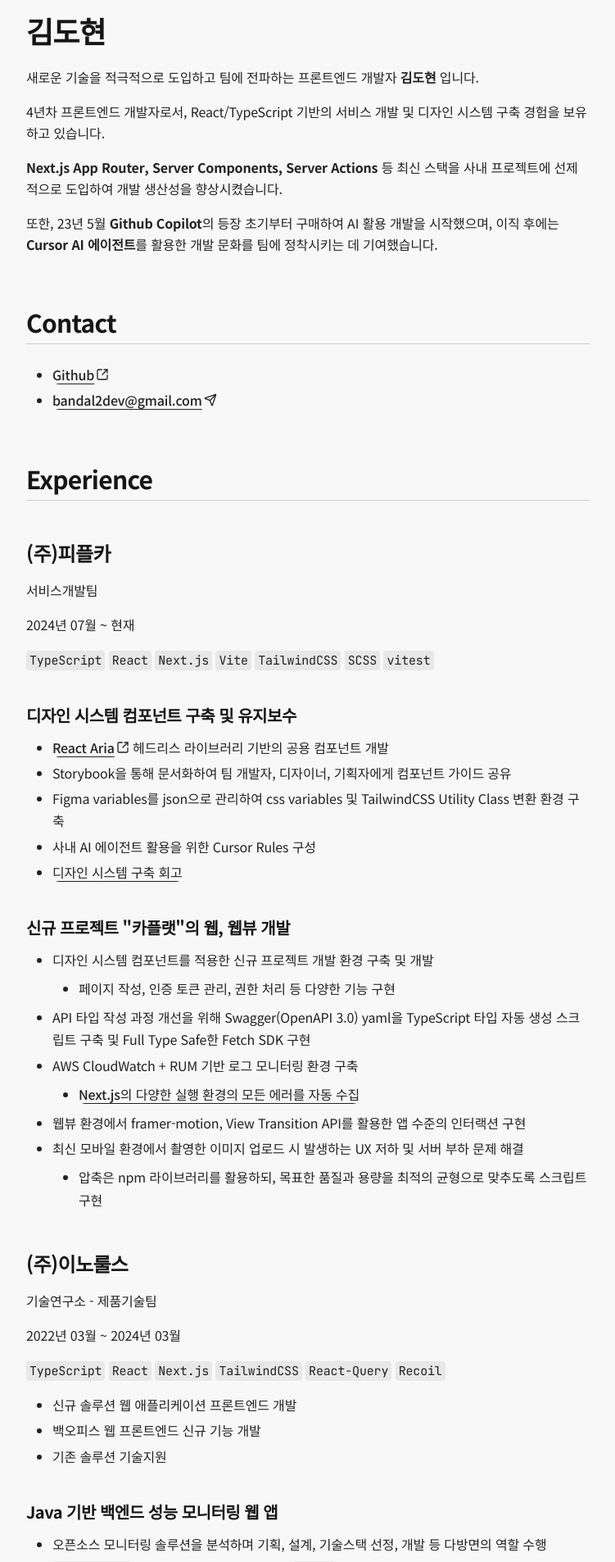
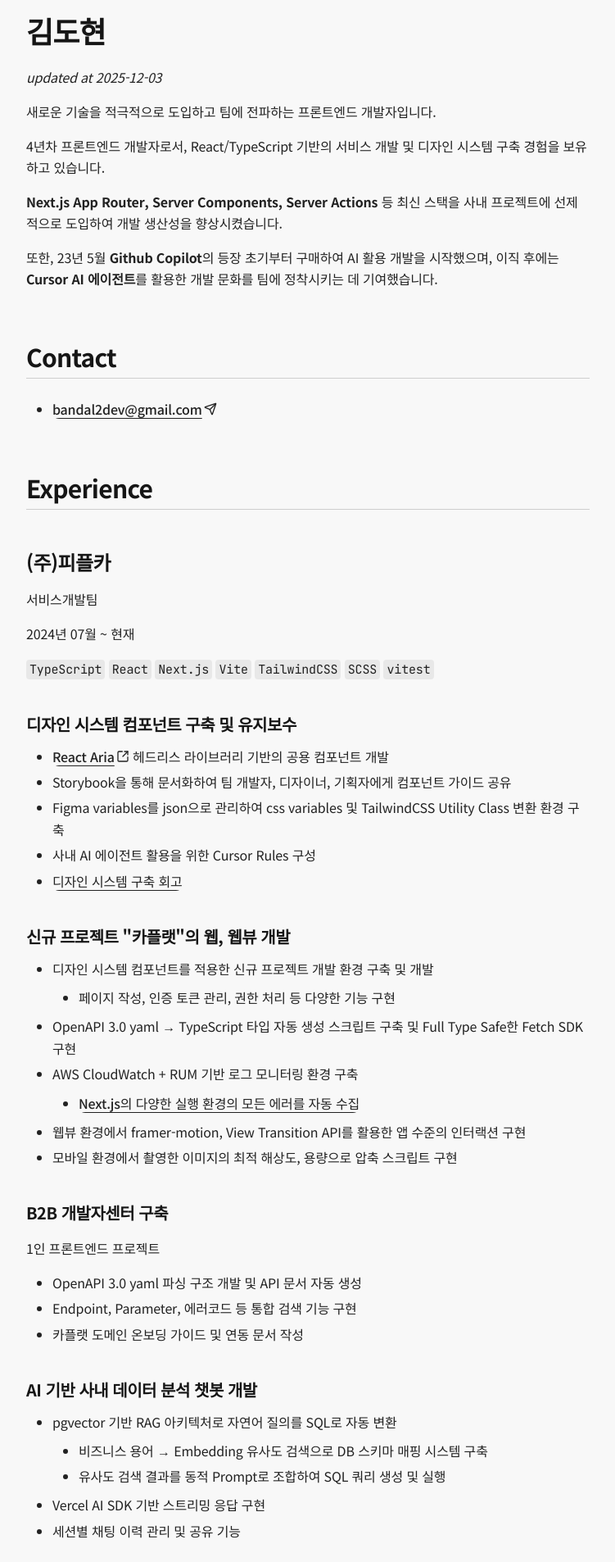
Before and after one commit to kdh379/bandal.dev, a Next.js app: page /about in a window 1280 px wide. Shown: the part 120-2026 px from the top of the page at 82% size, without its empty margins (264-1015 px from the left). Built offline with nearby package versions, Linux system fonts and the light colour scheme.

Commit message:
docs: about

```diff
--- a/src/app/about/page.mdx
+++ b/src/app/about/page.mdx
@@ -1,11 +1,13 @@
 export const meta = {
   title: "About",
-  date: "2025-09-10",
+  date: "2025-12-03",
 };
 
 # 김도현
 
-새로운 기술을 적극적으로 도입하고 팀에 전파하는 프론트엔드 개발자 **김도현** 입니다.
+_updated at 2025-12-03_
+
+새로운 기술을 적극적으로 도입하고 팀에 전파하는 프론트엔드 개발자입니다.
 
 4년차 프론트엔드 개발자로서, React/TypeScript 기반의 서비스 개발 및 디자인 시스템 구축 경험을 보유하고 있습니다.
 
@@ -15,7 +17,6 @@ export const meta = {
 
 ## Contact
 
-- [Github](https://github.com/kdh379)
 - [bandal2dev@gmail.com](mailto:bandal2dev@gmail.com)
 
 ## Experience
@@ -40,12 +41,27 @@ export const meta = {
 
 - 디자인 시스템 컴포넌트를 적용한 신규 프로젝트 개발 환경 구축 및 개발
   - 페이지 작성, 인증 토큰 관리, 권한 처리 등 다양한 기능 구현
-- API 타입 작성 과정 개선을 위해 Swagger(OpenAPI 3.0) yaml을 TypeScript 타입 자동 생성 스크립트 구축 및 Full Type Safe한 Fetch SDK 구현
+- OpenAPI 3.0 yaml → TypeScript 타입 자동 생성 스크립트 구축 및 Full Type Safe한 Fetch SDK 구현
 - AWS CloudWatch + RUM 기반 로그 모니터링 환경 구축
   - [Next.js의 다양한 실행 환경의 모든 에러를 자동 수집](/blog/nextjs-logging-strategy)
 - 웹뷰 환경에서 framer-motion, View Transition API를 활용한 앱 수준의 인터랙션 구현
-- 최신 모바일 환경에서 촬영한 이미지 업로드 시 발생하는 UX 저하 및 서버 부하 문제 해결
-  - 압축은 npm 라이브러리를 활용하되, 목표한 품질과 용량을 최적의 균형으로 맞추도록 스크립트 구현
+- 모바일 환경에서 촬영한 이미지의 최적 해상도, 용량으로 압축 스크립트 구현
+
+#### B2B 개발자센터 구축
+
+1인 프론트엔드 프로젝트
+
+- OpenAPI 3.0 yaml 파싱 구조 개발 및 API 문서 자동 생성
+- Endpoint, Parameter, 에러코드 등 통합 검색 기능 구현
+- 카플랫 도메인 온보딩 가이드 및 연동 문서 작성
+
+#### AI 기반 사내 데이터 분석 챗봇 개발
+
+- pgvector 기반 RAG 아키텍처로 자연어 질의를 SQL로 자동 변환
+  - 비즈니스 용어 → Embedding 유사도 검색으로 DB 스키마 매핑 시스템 구축
+  - 유사도 검색 결과를 동적 Prompt로 조합하여 SQL 쿼리 생성 및 실행
+- Vercel AI SDK 기반 스트리밍 응답 구현
+- 세션별 채팅 이력 관리 및 공유 기능
 
 ### (주)이노룰스
 
```
